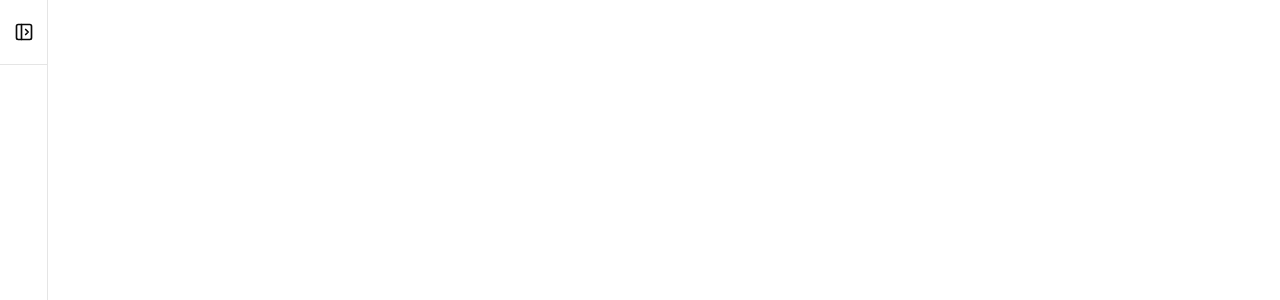
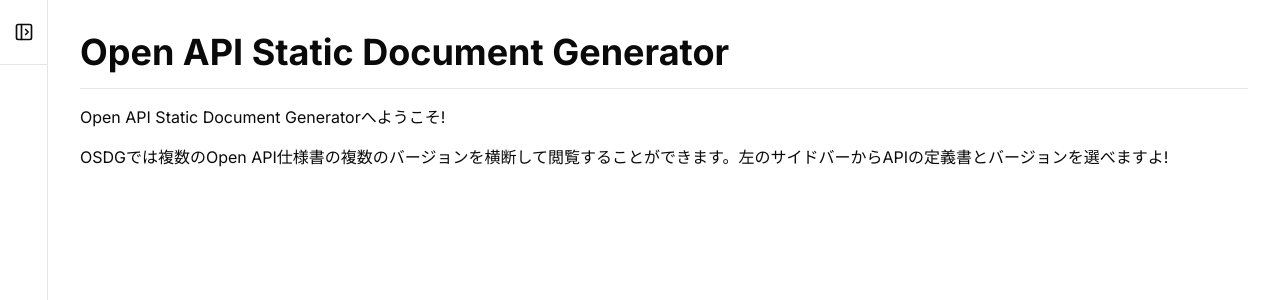
Before and after one commit to usbharu/openapi-static-document-generator, a Next.js app in the folder site/: page / in a window 1280 px wide. Shown: the top 300 px of the page. Built offline with nearby package versions, Linux system fonts and the light colour scheme.

Commit message:
トップページを追加

```diff
--- a/site/src/app/page.tsx
+++ b/site/src/app/page.tsx
@@ -1,5 +1,51 @@
+import Link from "next/link";
+import { Card, CardContent, CardHeader } from "@/components/ui/card";
+import { getApiData } from "@/lib/api-loader";
+
 export default function Home() {
+  const apiData = getApiData();
+
   return (
-    <div className="grid min-h-screen grid-rows-[20px_1fr_20px] items-center justify-items-center gap-16 p-8 pb-20 font-sans sm:p-20"></div>
+    <div className="space-y-4">
+      <h1 className={"font-bold text-4xl"}>
+        Open API Static Document Generator
+      </h1>
+      <hr />
+      <div className={"space-y-4"}>
+        <p>Open API Static Document Generatorへようこそ!</p>
+        <p>
+          OSDGでは複数のOpen
+          API仕様書の複数のバージョンを横断して閲覧することができます。左のサイドバーからAPIの定義書とバージョンを選べますよ!
+        </p>
+      </div>
+      <div className="flex flex-auto flex-wrap gap-4">
+        {apiData.apis.map(value => {
+          const latestVersion = value.versions.sort((a, b) => {
+            return (
+              new Date(b.info.date).getTime() - new Date(a.info.date).getTime()
+            );
+          })[0];
+          return (
+            <Card
+              key={value.name}
+              className="flex w-full flex-col sm:w-[calc(50%-0.5rem)] lg:w-[calc(33.33%-1rem)]"
+            >
+              <CardHeader>
+                <Link href={`/docs/${value.name}/${latestVersion.version}`}>
+                  <h2 className="font-semibold text-2xl">{value.name}</h2>
+                </Link>
+              </CardHeader>
+              <CardContent className="flex-grow">
+                <p>{latestVersion.spec.info.description}</p>
+                <p>
+                  {value.versions.length}個のバージョン 最新:{" "}
+                  {latestVersion.version}
+                </p>
+              </CardContent>
+            </Card>
+          );
+        })}
+      </div>
+    </div>
   );
 }
--- a/site/src/components/sidebar.tsx
+++ b/site/src/components/sidebar.tsx
@@ -1,5 +1,6 @@
 "use client";
 
+import Link from "next/link";
 import {
   Accordion,
   AccordionContent,
@@ -28,7 +29,9 @@ export function Sidebar({ isCollapsed, onToggle, apis }: SidebarProps) {
         )}
       >
         {!isCollapsed && (
-          <h1 className="font-bold text-lg tracking-tight">API Docs</h1>
+          <Link href={"/"}>
+            <h1 className="font-bold text-lg tracking-tight">API Docs</h1>
+          </Link>
         )}
         <SidebarToggle isCollapsed={isCollapsed} onToggle={onToggle} />
       </div>
```
